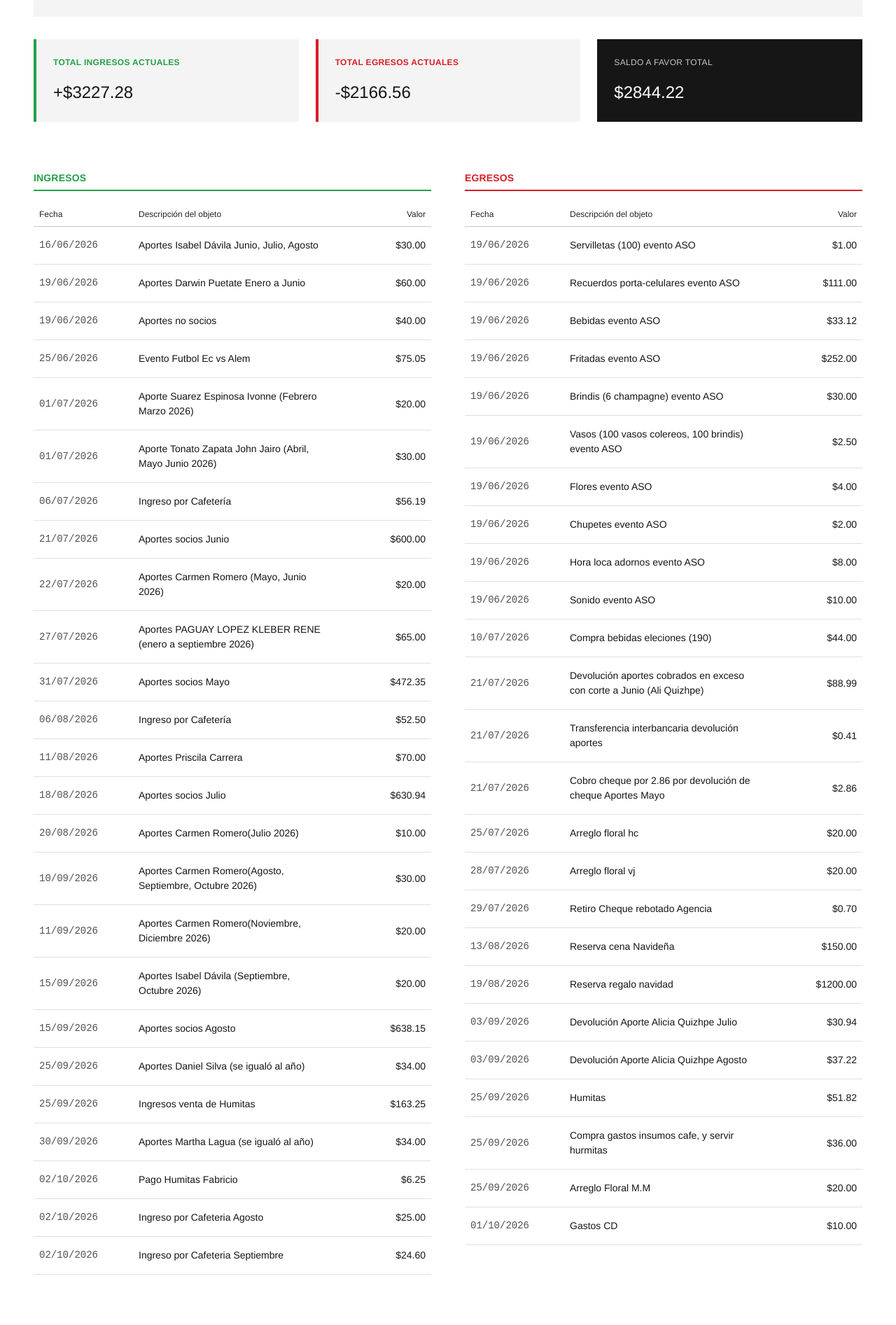
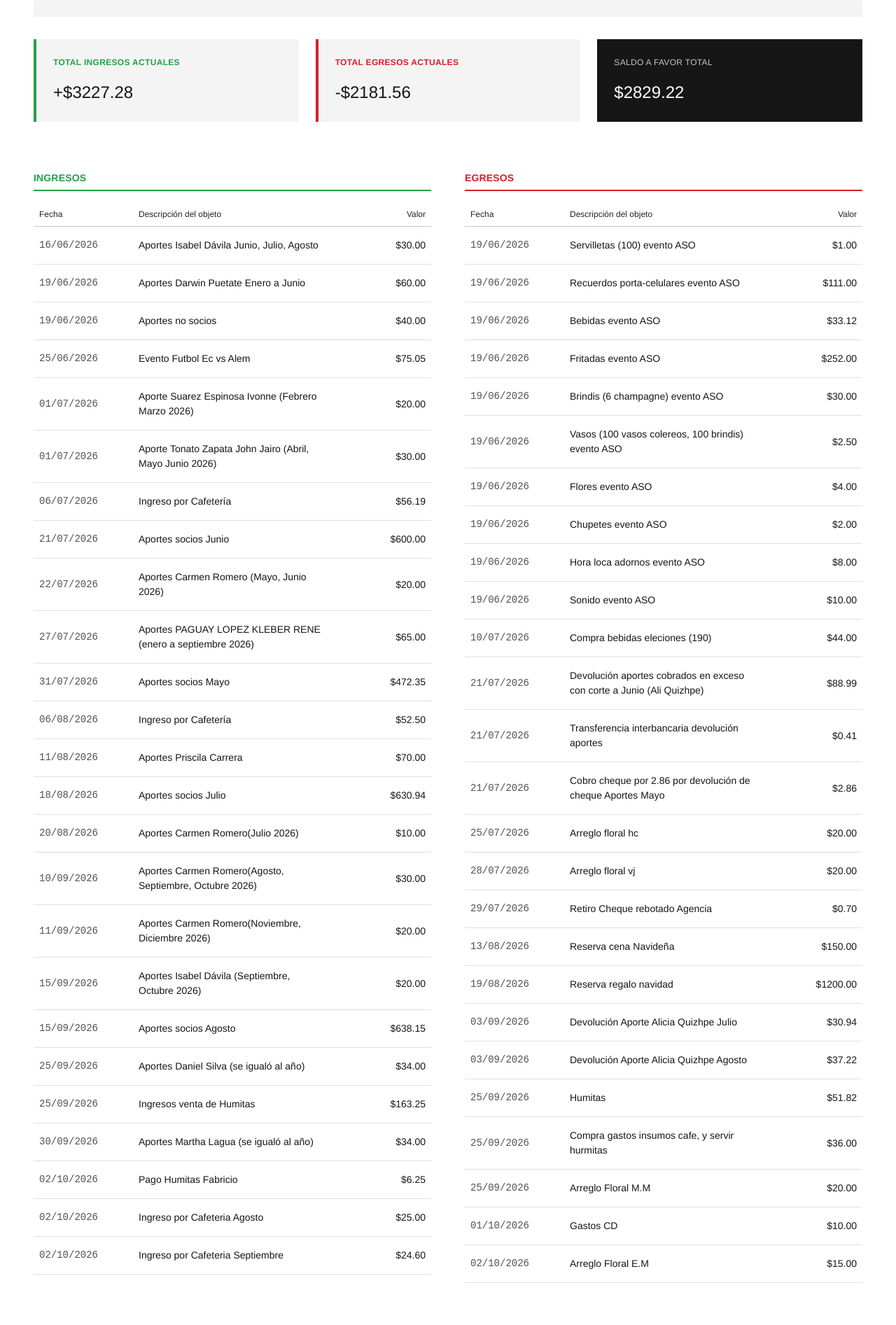
Before and after one commit to jjorgeadrian007/cuentas_aso, a React (Vite) app: page / in a window 1280 px wide. Shown: the part 251-2144 px from the top of the page at 70% size. Built offline with nearby package versions, Linux system fonts and the light colour scheme.

Commit message:
ARREGLO-FLORAL

```diff
--- a/src/App.jsx
+++ b/src/App.jsx
@@ -59,7 +59,8 @@ export default function DashboardAsociacion() {
     { id: 22, fecha: "25/09/2026", nombre: "Humitas", valor: 51.82 },
     { id: 23, fecha: "25/09/2026", nombre: "Compra gastos insumos cafe, y servir hurmitas", valor: 36.00 },
     { id: 24, fecha: "25/09/2026", nombre: "Arreglo Floral M.M", valor: 20.00 },
-    { id: 24, fecha: "01/10/2026", nombre: "Gastos CD", valor: 10.00 },
+    { id: 25, fecha: "01/10/2026", nombre: "Gastos CD", valor: 10.00 },
+    { id: 26, fecha: "02/10/2026", nombre: "Arreglo Floral E.M", valor: 15.00 },
   ]);
 
 
```
